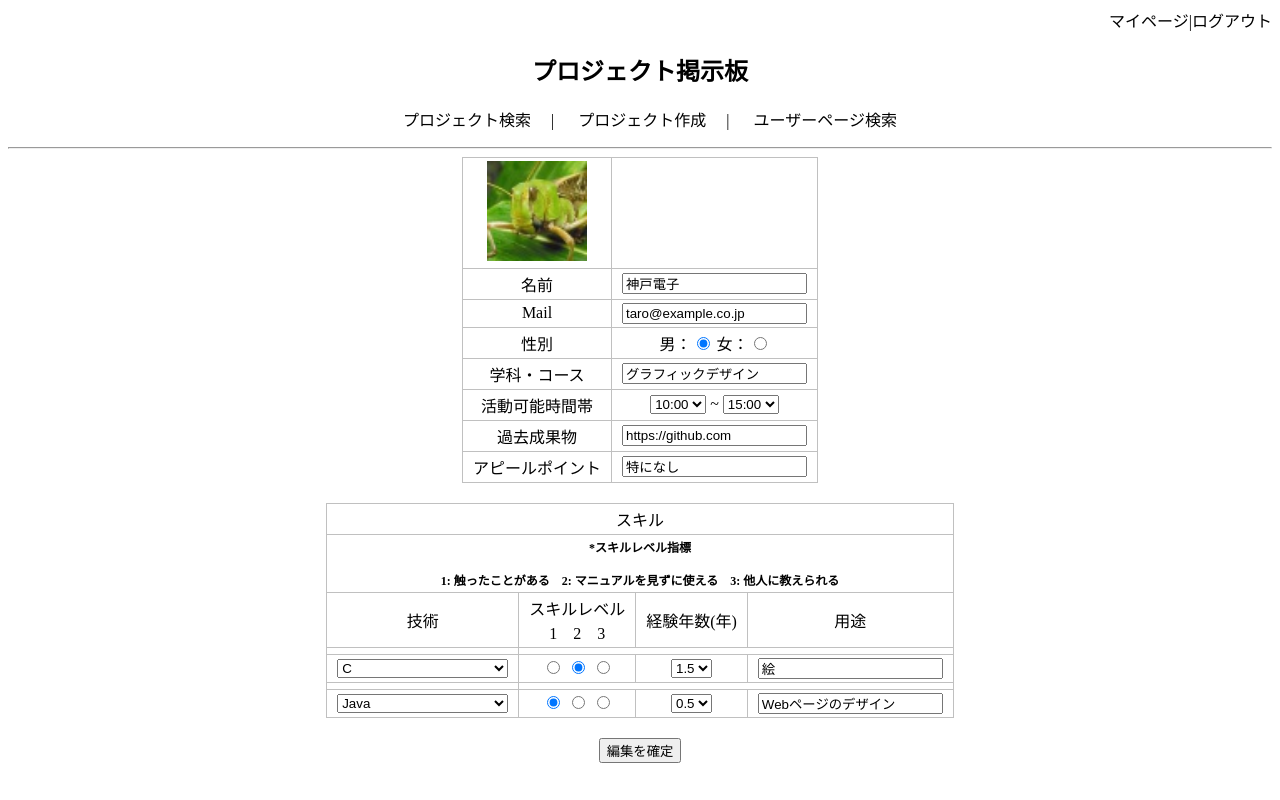
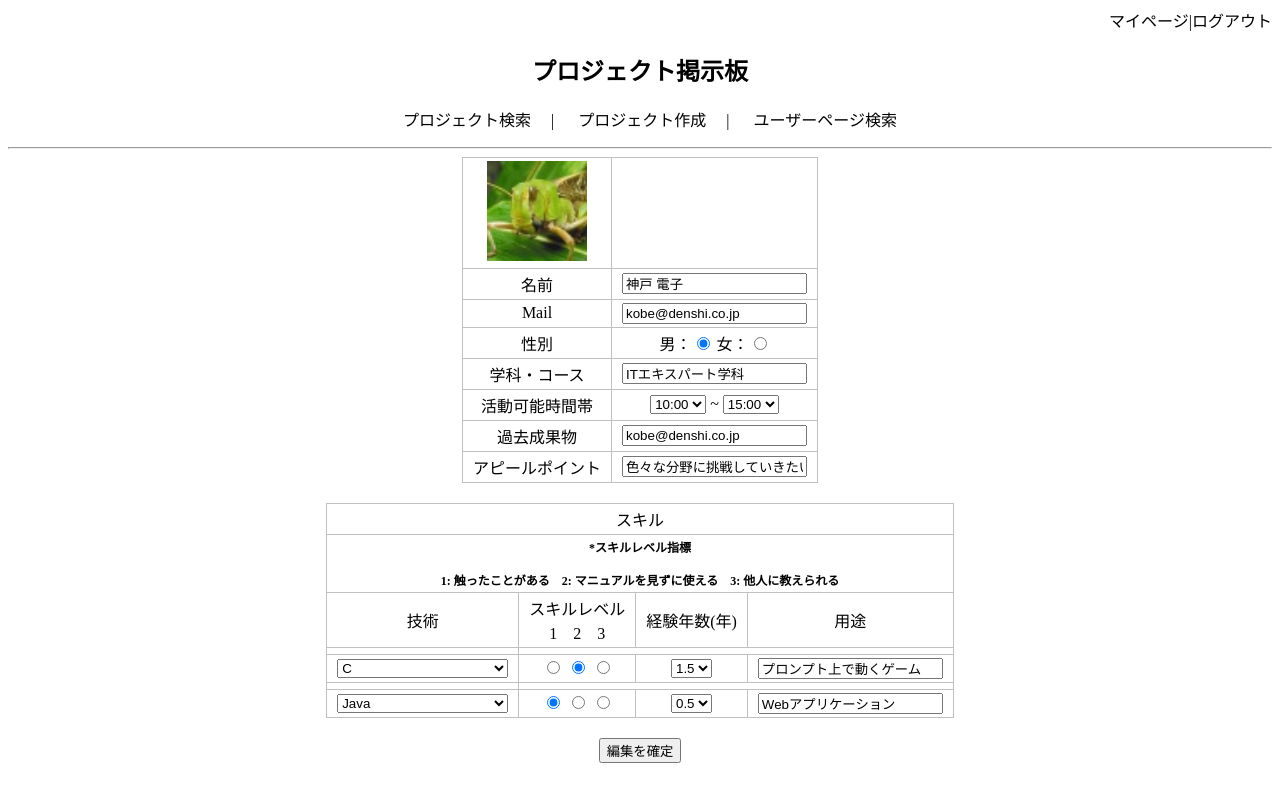
Before and after one commit to kd-team2E/Co-creation-board, a PHP site: page /user_detail.php in a window 1280 px wide. Run offline with PHP 8.4, Linux system fonts and the light colour scheme.

Commit message:
user_detail

```diff
--- a/user_detail.php
+++ b/user_detail.php
@@ -9,13 +9,13 @@
 <body>
 <table>
     <tr><td><img src="./kobedenshi.jpg" width="100" height=100"></td><td colspan="2"></td></tr>
-    <tr><td>名前</td><td colspan="2"><input type="text" value="神戸電子"></td></tr>
-    <tr><td>Mail</td><td colspan="2"><input type="text" value="taro@example.co.jp"></td></tr>
+    <tr><td>名前</td><td colspan="2"><input type="text" value="神戸 電子"></td></tr>
+    <tr><td>Mail</td><td colspan="2"><input type="text" value="kobe@denshi.co.jp"></td></tr>
     <tr><td>性別</td><td colspan="2">
         男：<input type="radio" name="gender" value="男" required checked>
         女：<input type="radio" name="gender" value="女" required>
     </td></tr>
-    <tr><td>学科・コース</td><td colspan="2"><input type="text" value="グラフィックデザイン"></td></tr>
+    <tr><td>学科・コース</td><td colspan="2"><input type="text" value="ITエキスパート学科"></td></tr>
     <tr><td>活動可能時間帯</td><td colspan="2">
     <select>
     <?php
@@ -44,8 +44,10 @@
     </select>
 
     </td></tr>
-    <tr><td>過去成果物</td><td><input type="text" value="https://github.com"></td>
-    <tr><td>アピールポイント</td><td colspan="2"><input type="text" value="特になし"></textarea></td></tr>
+    <tr><td>過去成果物</td><td><input type="text" value="kobe@denshi.co.jp"></td>
+    <tr><td>アピールポイント</td><td colspan="2"><input type="text" value="色々な分野に挑戦していきたいと思っています！
+楽しく制作できるメンバーを募集しているので、
+一緒に頑張っていきましょう！"></textarea></td></tr>
 </table>
 <table>
     <tr><td colspan="4">スキル</td></tr>
@@ -98,7 +100,7 @@
             }
         ?>
         </select></td>
-        <td><input type=text" value="絵"></td>
+        <td><input type=text" value="プロンプト上で動くゲーム"></td>
     </tr>
     <tr>
         <td><tr><td>
@@ -146,7 +148,7 @@
             }
         ?>
         </select></td>
-        <td><input type=text" value="Webページのデザイン"></td>
+        <td><input type=text" value="Webアプリケーション"></td>
     </tr>
 </table>
 <?php
```
